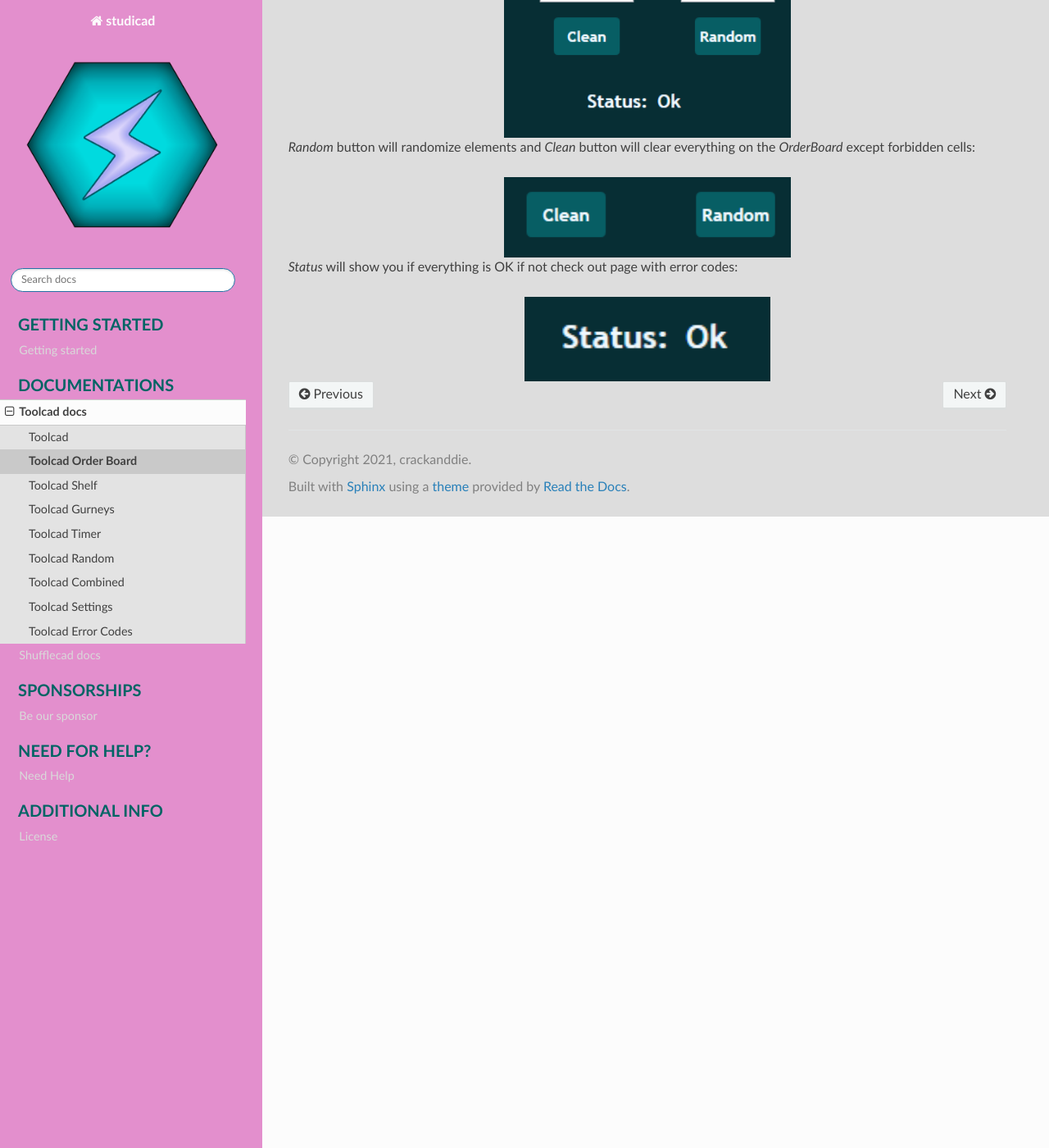
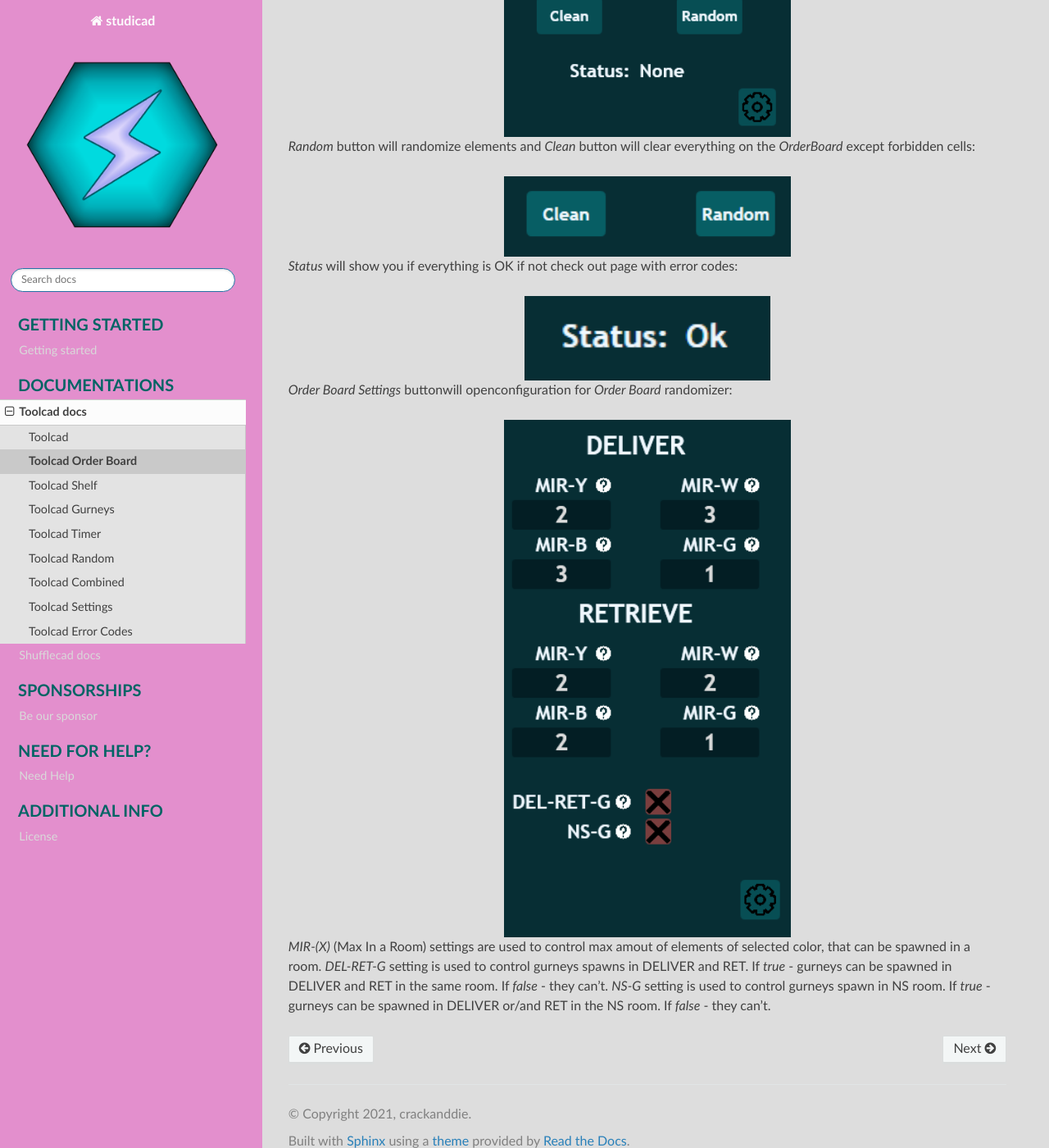
Before and after one commit to CADindustries/studicad-docs, a Sphinx documentation site: the page built from docs/source/docs/all_docs/Toolcad_docs/Toolcad_order_board/index.rst, in a window 1280 px wide and 1400 px high, scrolled down 1642 px. Shown: the whole window at 82% size. Built offline with Sphinx 7.4.7 and the Read the Docs theme 2.0.0, drawn with Linux system fonts in a browser that asks for light colours.

Commit message:
toolcad 22 0 0 10

```diff
--- a/docs/source/docs/all_docs/Toolcad_docs/Toolcad_order_board/index.rst
+++ b/docs/source/docs/all_docs/Toolcad_docs/Toolcad_order_board/index.rst
@@ -30,3 +30,13 @@ On the right side you can manage how many of each elements should be spawned on
 .. image:: imgs/order_5.PNG
    :align: center
    :width: 300
+
+*Order Board Settings* buttonwill openconfiguration for *Order Board* randomizer:
+
+.. image:: imgs/order_6.PNG
+   :align: center
+   :width: 350
+
+*MIR-(X)* (Max In a Room) settings are used to control max amout of elements of selected color, that can be spawned in a room.
+*DEL-RET-G* setting is used to control gurneys spawns in DELIVER and RET. If *true* - gurneys can be spawned in DELIVER and RET in the same room. If *false* - they can't.
+*NS-G* setting is used to control gurneys spawn in NS room. If *true* - gurneys can be spawned in DELIVER or/and RET in the NS room. If *false* - they can't.
```
Also changed, not shown: docs/source/docs/all_docs/Toolcad_docs/Toolcad_combined/imgs/comb_1.PNG, docs/source/docs/all_docs/Toolcad_docs/Toolcad_combined/imgs/comb_2.PNG, docs/source/docs/all_docs/Toolcad_docs/Toolcad_gurneys/imgs/gurney_1.PNG, docs/source/docs/all_docs/Toolcad_docs/Toolcad_gurneys/imgs/gurney_4.PNG, docs/source/docs/all_docs/Toolcad_docs/Toolcad_gurneys/imgs/gurney_7.PNG, docs/source/docs/all_docs/Toolcad_docs/Toolcad_order_board/imgs/order_1.PNG, docs/source/docs/all_docs/Toolcad_docs/Toolcad_order_board/imgs/order_3.PNG, docs/source/docs/all_docs/Toolcad_docs/Toolcad_order_board/imgs/order_6.PNG (added), docs/source/docs/all_docs/Toolcad_docs/Toolcad_random/imgs/random_1.PNG, docs/source/docs/all_docs/Toolcad_docs/Toolcad_random/imgs/random_2.PNG, docs/source/docs/all_docs/Toolcad_docs/Toolcad_settings/imgs/sett_1.PNG, docs/source/docs/all_docs/Toolcad_docs/Toolcad_settings/imgs/sett_2.PNG, docs/source/docs/all_docs/Toolcad_docs/Toolcad_shelf/imgs/shelf_1.PNG, docs/source/docs/all_docs/Toolcad_docs/Toolcad_shelf/imgs/shelf_3.PNG, 2 more files.
